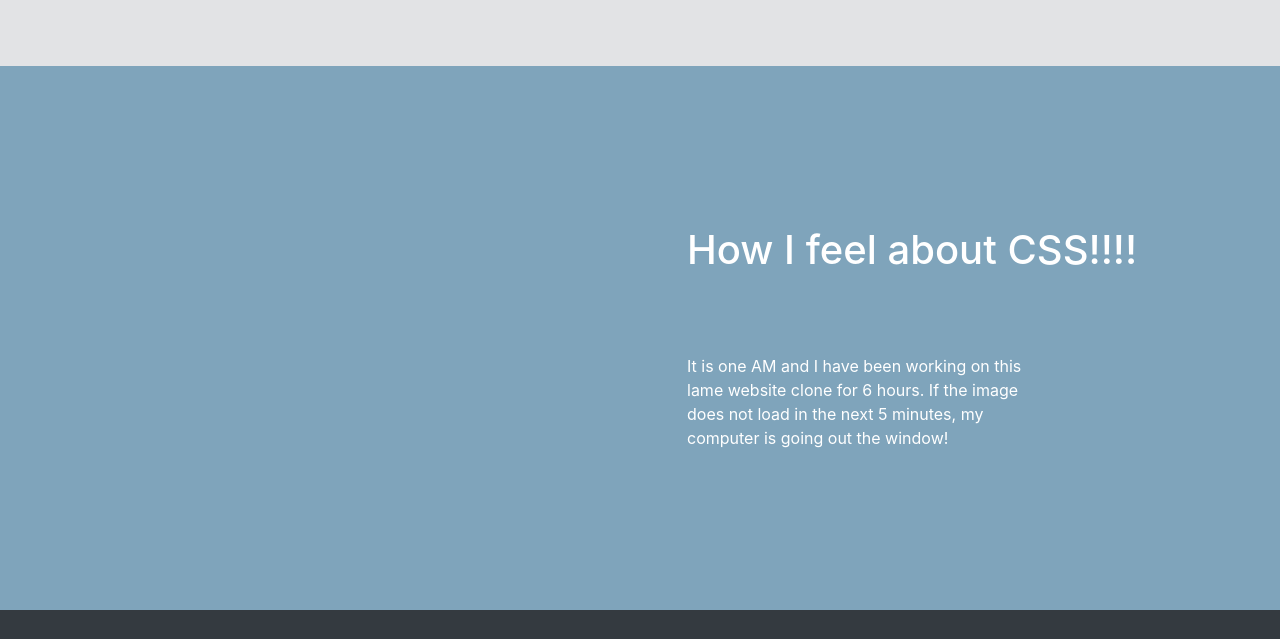
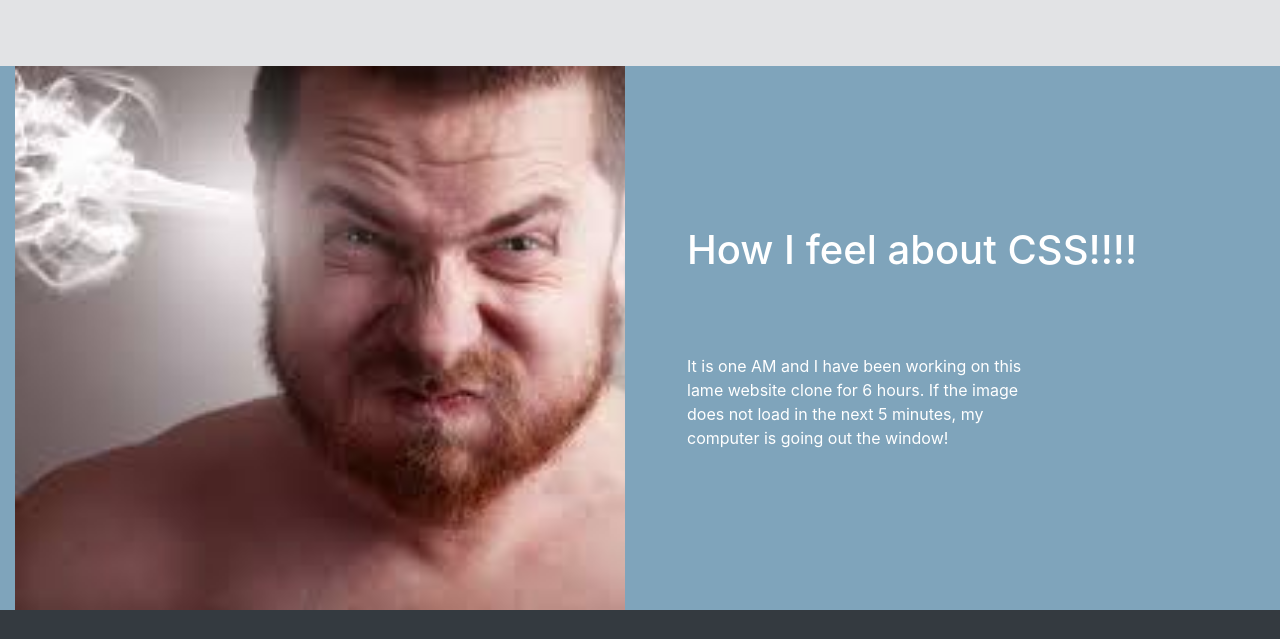
Before and after one commit to djdavis23/bootstrap-4, a plain HTML site: page index.html in a window 1280 px wide. Shown: the part 918-1557 px from the top of the page. Drawn offline with nearby package versions, Linux system fonts and the light colour scheme.

Commit message:
image update

```diff
--- a/assets/style.css
+++ b/assets/style.css
@@ -73,7 +73,7 @@
 #angry {
     height: 100%;
     width: auto;
-    background-image: url("assets/angry.jpg");
+    background-image: url("angry2.jpg");
     background-size: cover;
     background-repeat: no-repeat;
 }
```
Also changed, not shown: assets/angry2.jpg (added).
